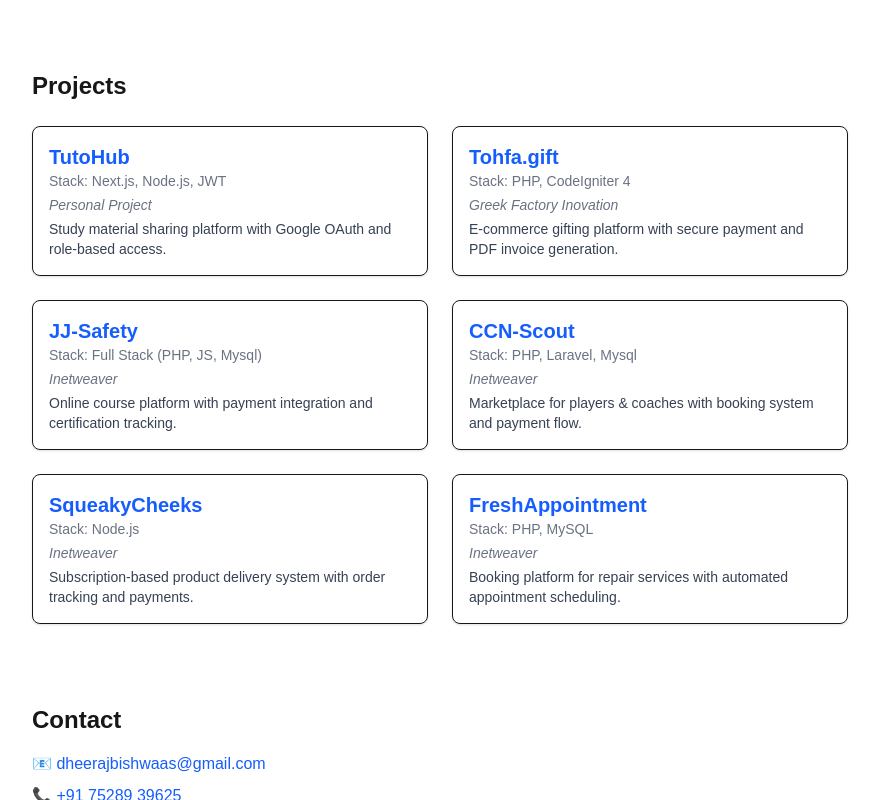
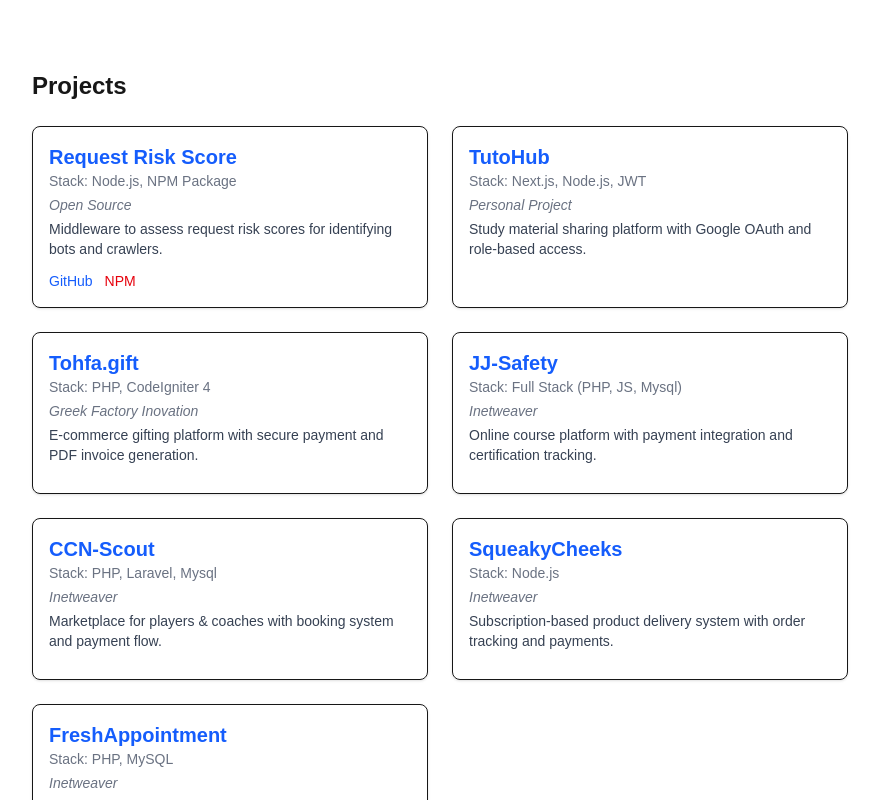
Before and after one commit to dheerajbishwaas/portfolio, a Next.js app: page / in a window 1280 px wide. Shown: the part 1560-2360 px from the top of the page, without its empty margins (200-1079 px from the left). Built offline with nearby package versions, Linux system fonts and the light colour scheme.

Commit message:
update projects

```diff
--- a/app/components/Projects.js
+++ b/app/components/Projects.js
@@ -1,4 +1,14 @@
 const projects = [
+  {
+    title: "Request Risk Score",
+    stack: "Node.js, NPM Package",
+    company: "Open Source",
+    description: "Middleware to assess request risk scores for identifying bots and crawlers.",
+    links: {
+      github: "https://github.com/dheerajbishwaas/request-risk-score",
+      npm: "https://www.npmjs.com/package/request-risk-score"
+    }
+  },
   {
     title: "TutoHub",
     stack: "Next.js, Node.js, JWT",
@@ -55,7 +65,32 @@
             <p className="text-sm text-gray-500 dark:text-slate-400 mb-1 italic">
               {project.company}
             </p>
-            <p className="text-gray-700 dark:text-slate-300 text-sm">{project.description}</p>
+            <p className="text-gray-700 dark:text-slate-300 text-sm mb-3">{project.description}</p>
+
+            {project.links && (
+              <div className="flex gap-3 text-sm">
+                {project.links.github && (
+                  <a
+                    href={project.links.github}
+                    target="_blank"
+                    rel="noopener noreferrer"
+                    className="text-blue-600 hover:underline dark:text-blue-400 flex items-center gap-1"
+                  >
+                    GitHub
+                  </a>
+                )}
+                {project.links.npm && (
+                  <a
+                    href={project.links.npm}
+                    target="_blank"
+                    rel="noopener noreferrer"
+                    className="text-red-600 hover:underline dark:text-red-400 flex items-center gap-1"
+                  >
+                    NPM
+                  </a>
+                )}
+              </div>
+            )}
           </div>
         ))}
       </div>
```
